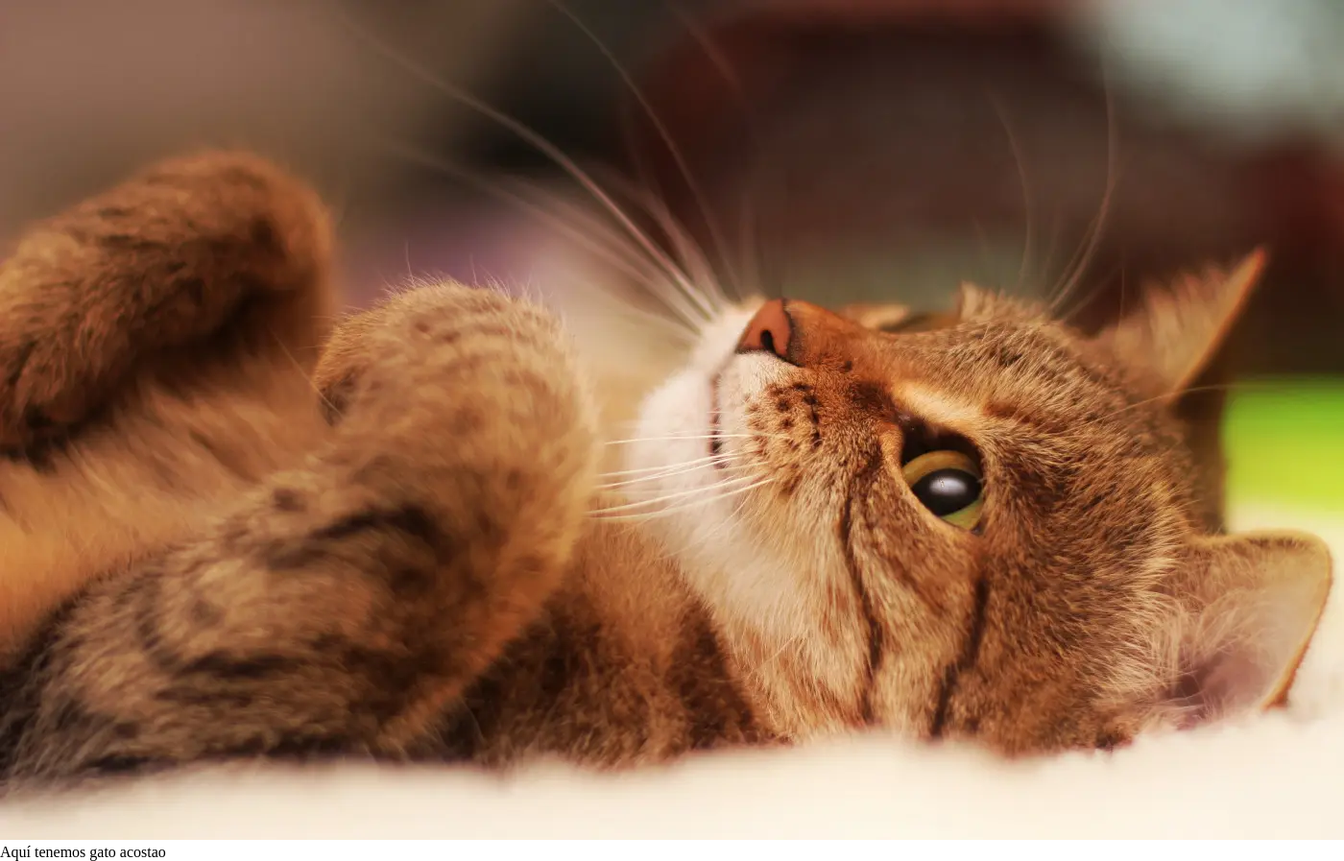
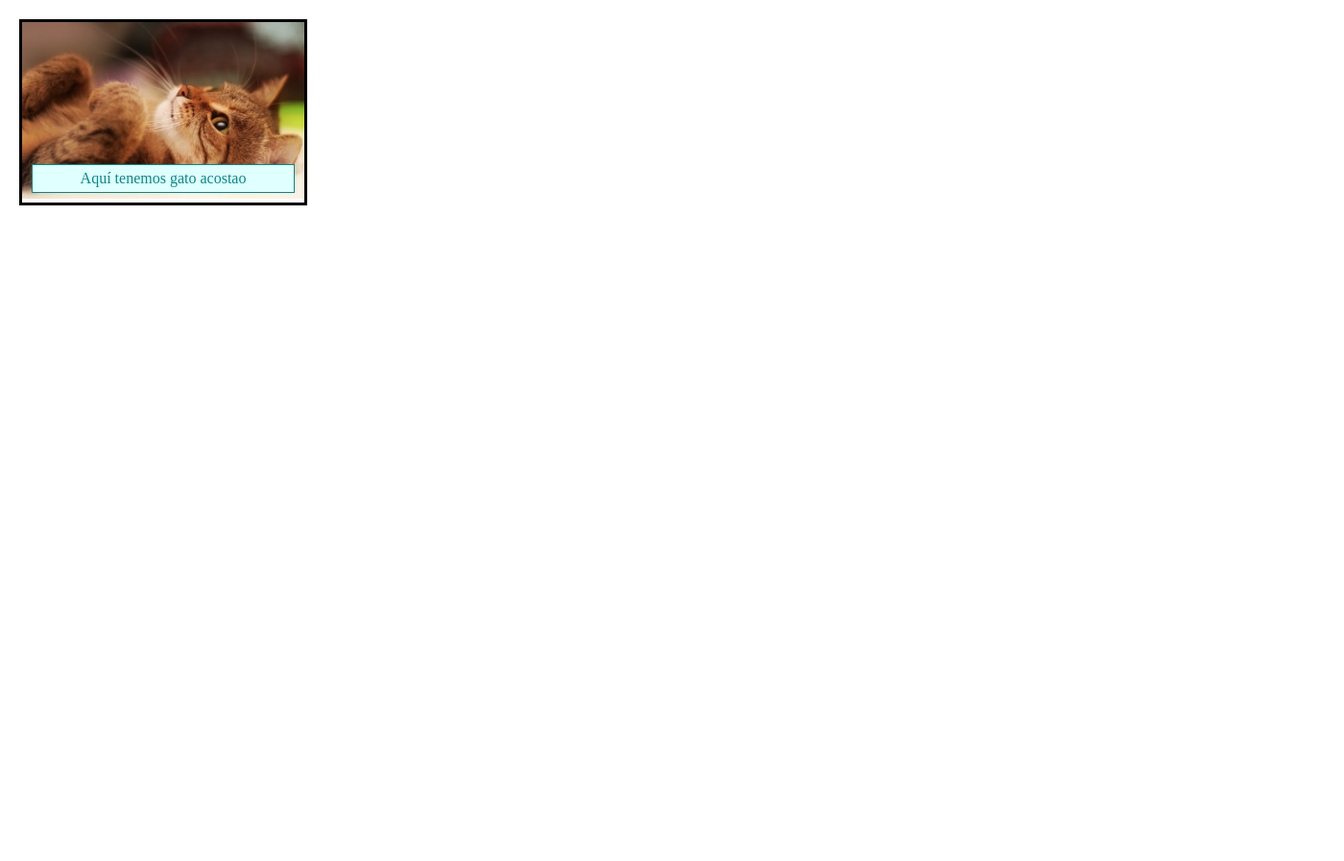
Before and after one commit to igarrido-adalab/promo-c-pt-modulo-2-pair-ejercicios, a website built with Vite: page gatitos/src/index.html in a window 1280 px wide. Shown: the whole page at 96% size, 1400 px wide, since content can reach past the window. After the commit the page ends 800 px from the top, so only its background shows below. Built offline with nearby package versions, Linux system fonts and the light colour scheme.

Commit message:
Add styles for cat card.

```diff
--- a/gatitos/src/scss/main.scss
+++ b/gatitos/src/scss/main.scss
@@ -3,3 +3,29 @@
   margin: 0;
   padding: 0;
 }
+
+.photo-container {
+  width: 300px;
+  margin: 20px;
+  border: solid 3px black;
+
+  position: relative;
+}
+
+.picture {
+  width: 100%;
+}
+
+.caption {
+  position: absolute;
+
+  bottom: 10px;
+  left: 10px;
+  right: 10px;
+
+  background-color: lightcyan;
+  border: solid 1px darkcyan;
+  color: darkcyan;
+  padding: 5px;
+  text-align: center;
+}
```
